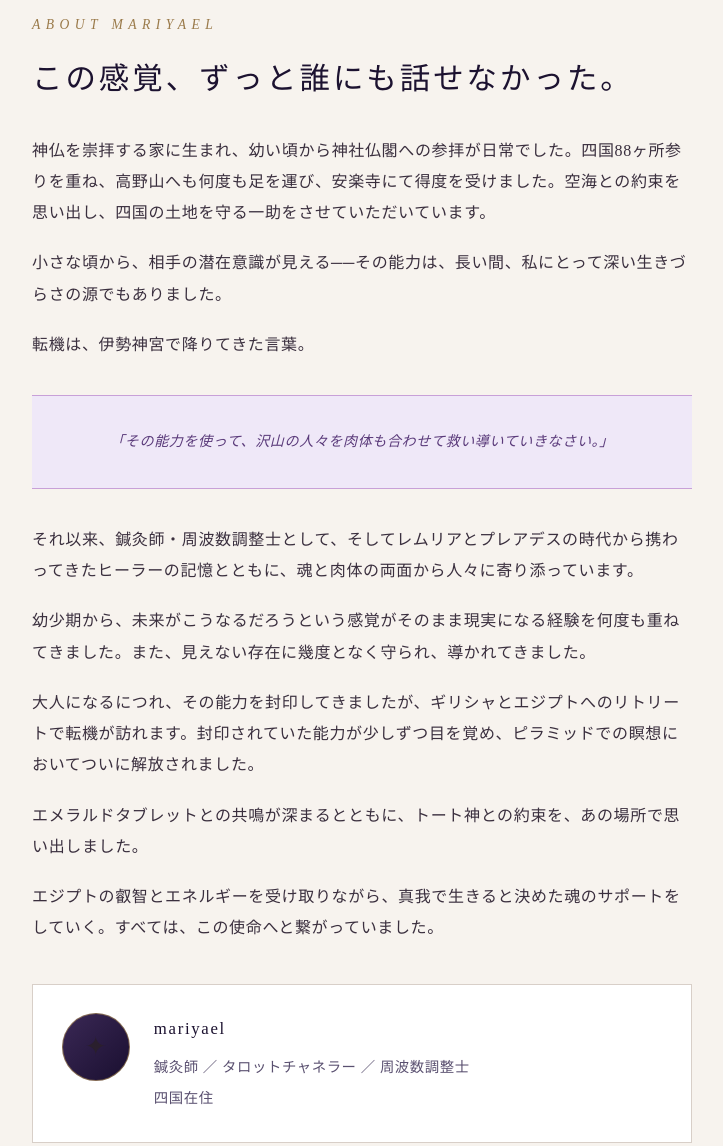
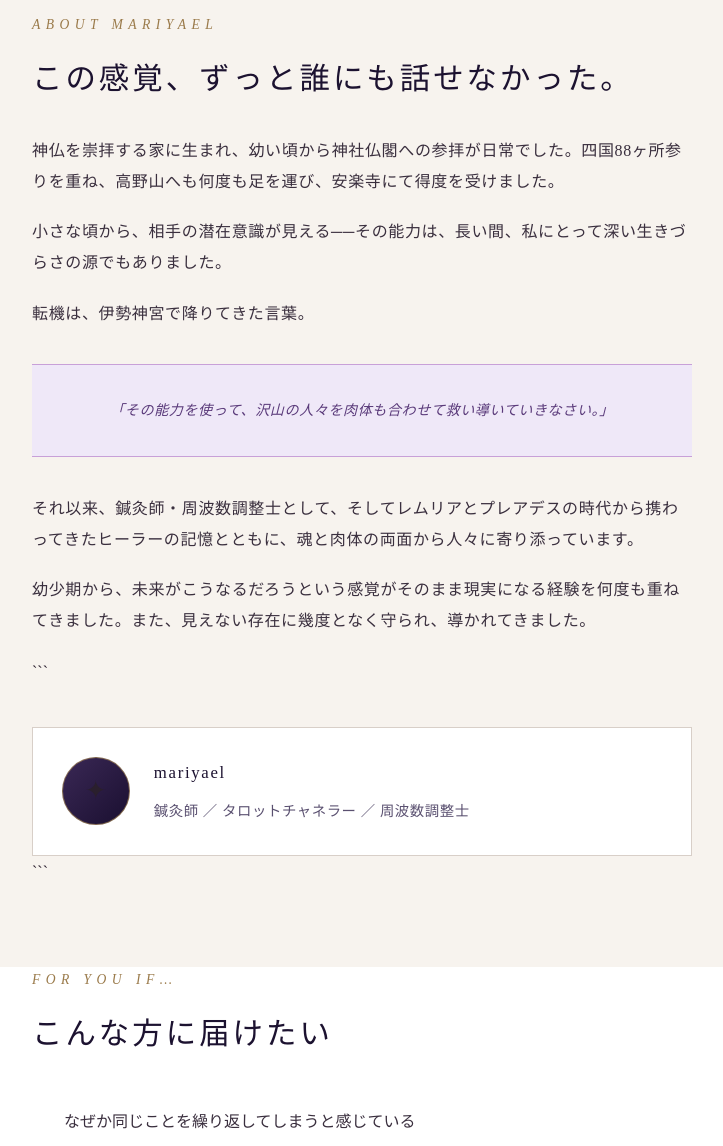
Before and after one commit to ygmy1031sk0909-ux/session, a plain HTML site: page index.html in a window 1280 px wide. Shown: the part 2160-3306 px from the top of the page, without its empty margins (278-1001 px from the left). Drawn offline with Linux system fonts and the light colour scheme.

Commit message:
Update index.html

````diff
--- a/index.html
+++ b/index.html
@@ -420,7 +420,7 @@ transition: opacity 0.8s ease, transform 0.8s ease;
   <div class="inner">
     <span class="section-label">About mariyael</span>
     <h2>この感覚、ずっと誰にも話せなかった。</h2>
-    <p>神仏を崇拝する家に生まれ、幼い頃から神社仏閣への参拝が日常でした。四国88ヶ所参りを重ね、高野山へも何度も足を運び、安楽寺にて得度を受けました。空海との約束を思い出し、四国の土地を守る一助をさせていただいています。</p>
+    <p>神仏を崇拝する家に生まれ、幼い頃から神社仏閣への参拝が日常でした。四国88ヶ所参りを重ね、高野山へも何度も足を運び、安楽寺にて得度を受けました。</p>
     <p>小さな頃から、相手の潜在意識が見える──その能力は、長い間、私にとって深い生きづらさの源でもありました。</p>
     <p>転機は、伊勢神宮で降りてきた言葉。</p>
     <div class="voice-block">
@@ -428,19 +428,19 @@ transition: opacity 0.8s ease, transform 0.8s ease;
     </div>
     <p>それ以来、鍼灸師・周波数調整士として、そしてレムリアとプレアデスの時代から携わってきたヒーラーの記憶とともに、魂と肉体の両面から人々に寄り添っています。</p>
     <p>幼少期から、未来がこうなるだろうという感覚がそのまま現実になる経験を何度も重ねてきました。また、見えない存在に幾度となく守られ、導かれてきました。</p>
-    <p>大人になるにつれ、その能力を封印してきましたが、ギリシャとエジプトへのリトリートで転機が訪れます。封印されていた能力が少しずつ目を覚め、ピラミッドでの瞑想においてついに解放されました。</p>
-    <p>エメラルドタブレットとの共鳴が深まるとともに、トート神との約束を、あの場所で思い出しました。</p>
-    <p>エジプトの叡智とエネルギーを受け取りながら、真我で生きると決めた魂のサポートをしていく。すべては、この使命へと繋がっていました。</p>
+
+```
 <div class="profile-wrap">
   <div class="profile-icon">&#x2726;</div>
   <div>
     <span class="profile-name">mariyael</span>
     <span class="profile-role">
-          鍼灸師 ／ タロットチャネラー ／ 周波数調整士<br>
-          四国在住
+      鍼灸師 ／ タロットチャネラー ／ 周波数調整士
     </span>
   </div>
 </div>
+```
+
   </div>
 </div>
 
@@ -595,7 +595,7 @@ transition: opacity 0.8s ease, transform 0.8s ease;
   </div>
 </div>
 
-© mariyael — Subconscious Channeling Session  |  四国
+© mariyael — Subconscious Channeling Session
 
 </footer>
 
````
Lines whose indentation alone changed are shown as unchanged.
